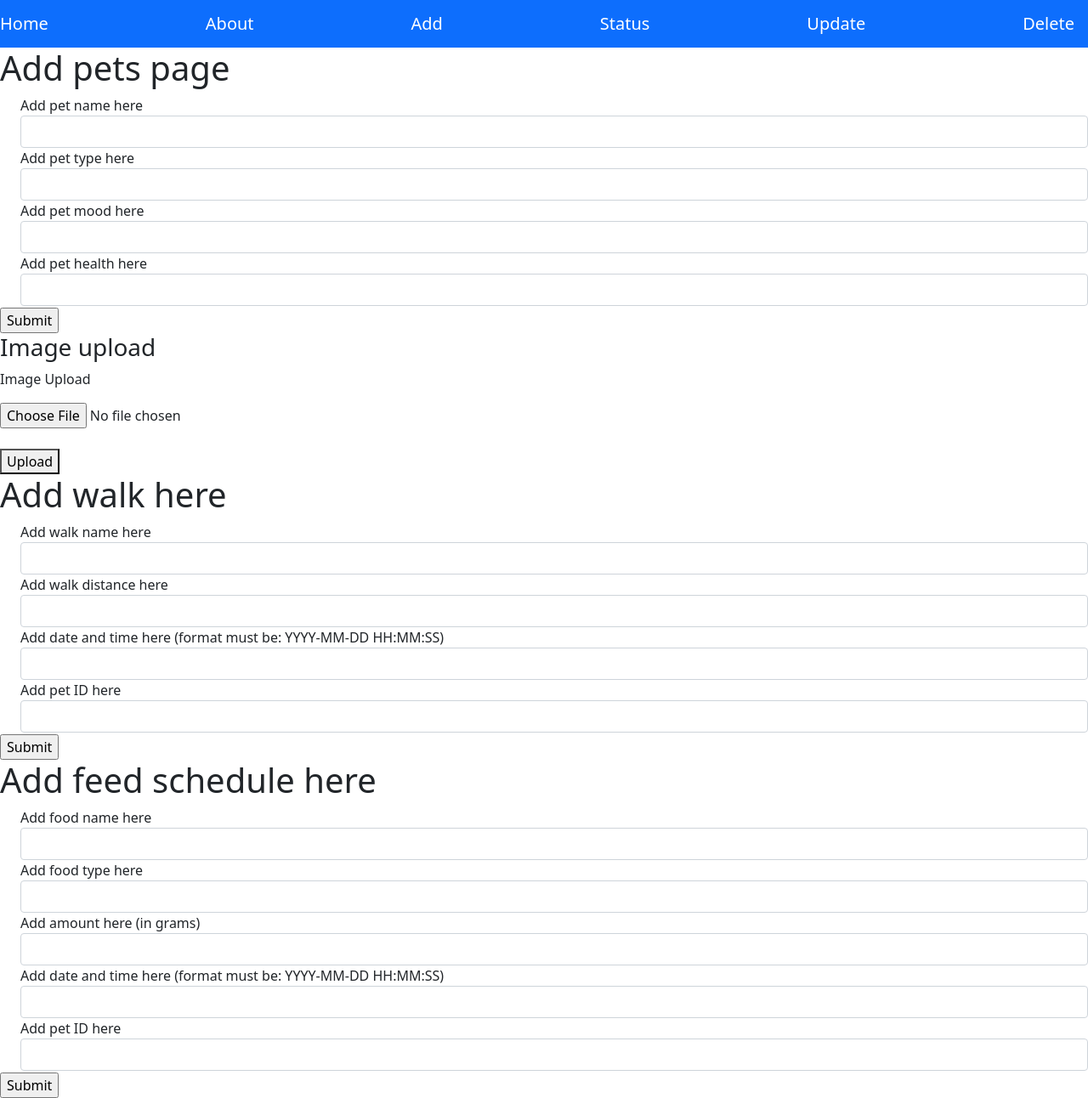
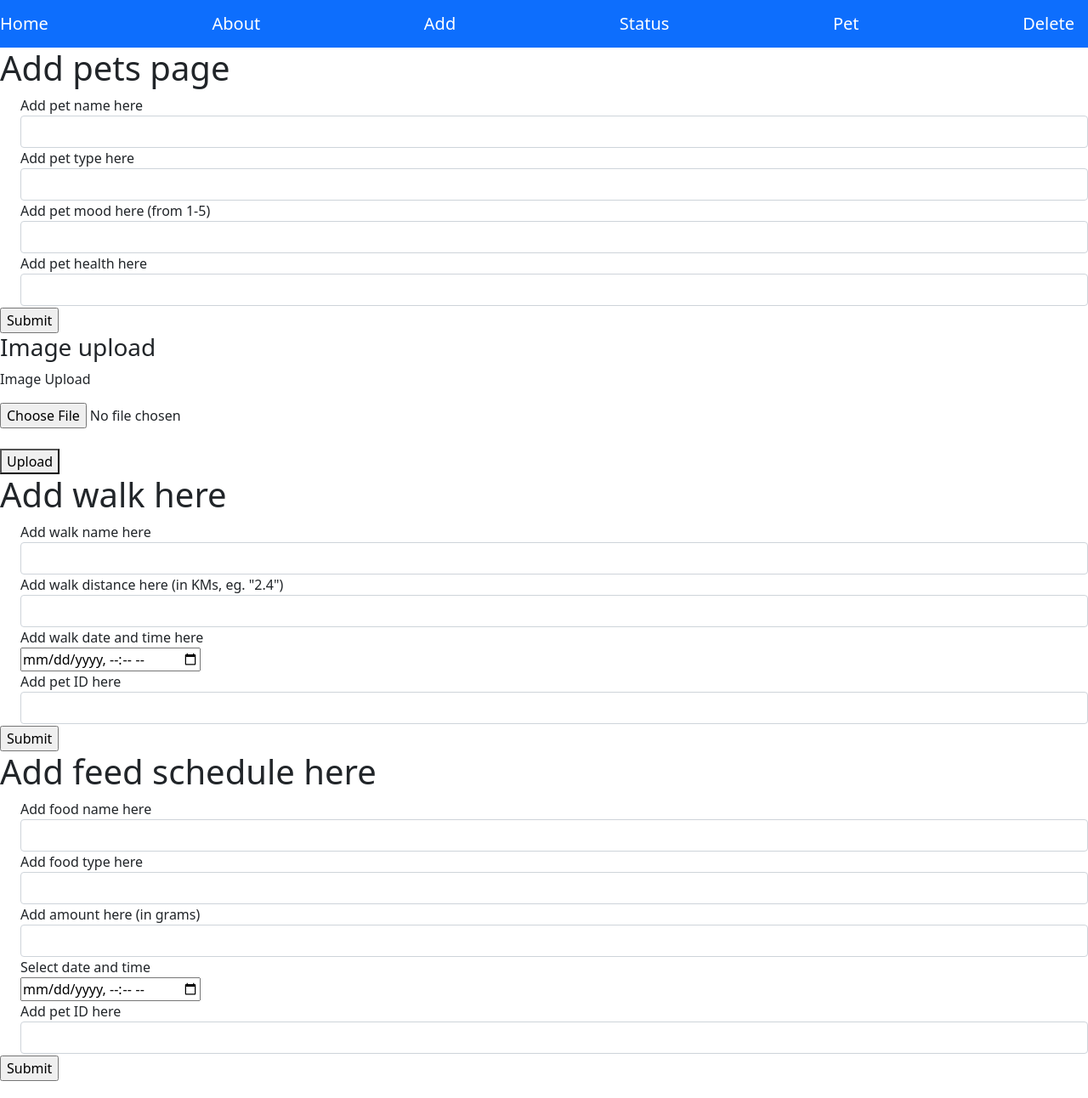
Before and after one commit to qmcgilvery/ePetTracker, a website: page views/add.html in a window 1280 px wide. Shown: the whole page at 85% size. Drawn offline with nearby package versions, Linux system fonts and the light colour scheme.

Commit message:
added pet page, minor fixes on add page
added pet page, minor fixes on add page

```diff
--- a/views/add.html
+++ b/views/add.html
@@ -12,7 +12,7 @@
       <a class="navbar-brand" href="/about">About</a>
       <a class="navbar-brand" href="/add">Add</a>
       <a class="navbar-brand" href="/new_status">Status</a>
-      <a class="navbar-brand" href="/update">Update</a>
+      <a class="navbar-brand" href="/pet">Pet</a>
       <a class="navbar-brand" href="/delete">Delete</a>
     </nav>
 
@@ -30,9 +30,9 @@
             <input class="form-control" name="add_pet" type="text" id="pet_type">
 
             <label class="form-check-label" for="pet_mood">
-              Add pet mood here
+              Add pet mood here (from 1-5)
           </label>
-          <input class="form-control" name="add_pet" type="text" id="pet_mood">
+          <input class="form-control" name="add_pet" type="number" id="pet_mood">
 
           <label class="form-check-label" for="pet_health">
             Add pet health here
@@ -60,19 +60,22 @@
             <input class="form-control" name="add_walk" type="text" id="walk_name">
 
             <label class="form-check-label" for="walk_distance">
-                Add walk distance here
+                Add walk distance here (in KMs, eg. "2.4")
             </label>
-            <input class="form-control" name="add_walk" type="text" id="walk_distance">
+            <input class="form-control" name="add_walk" type="number" id="walk_distance", step=".01", min="0" max="99">
 
             <label class="form-check-label" for="walk_datetime">
-              Add date and time here (format must be: YYYY-MM-DD HH:MM:SS)
+              Add walk date and time here
           </label>
-          <input class="form-control" name="add_walk" type="text" id="walk_datetime">
+          <div>
+            <!-- Date time picker, leave value="" empty for to show current datetime as default-->
+            <input type="datetime-local" id="walk_datetime" name="add_walk" value="" min="2021-09-07T00:00" max="2023-09-14T00:00">
+          </div>
 
           <label class="form-check-label" for="pet_id">
             Add pet ID here
         </label>
-        <input class="form-control" name="add_walk" type="text" id="pet_id">
+        <input class="form-control" name="add_walk" type="number" id="pet_id">
         </div>
             <input type="submit" value="Submit"/>
         </form>
@@ -93,17 +96,19 @@
               <label class="form-check-label" for="feed_amount">
                   Add amount here (in grams)
               </label>
-              <input class="form-control" name="add_feed" type="text" id="feed_amount">
+              <input class="form-control" name="add_feed" type="number" id="feed_amount">
 
               <label class="form-check-label" for="feed_datetime">
-                Add date and time here (format must be: YYYY-MM-DD HH:MM:SS)
+                Select date and time
             </label>
-            <input class="form-control" name="add_feed" type="text" id="feed_datetime">
-
+            <div>
+            <!-- Date time picker, leave value="" empty for to show current datetime as default-->
+            <input type="datetime-local" id="feed_datetime" name="add_feed" value="" min="2021-09-07T00:00" max="2023-09-14T00:00">
+          </div>
             <label class="form-check-label" for="pet_id">
               Add pet ID here
           </label>
-          <input class="form-control" name="add_feed" type="text" id="pet_id">
+          <input class="form-control" name="add_feed" type="number" id="pet_id">
           </div>
               <input type="submit" value="Submit"/>
           </form>
```
Also changed, not shown: routes/main.js (+5 -5 lines), views/about.html (+1 -1 lines), views/delete.html (+1 -1 lines), views/index.html (+1 -1 lines), views/new_status.html (+1 -1 lines), views/pet.html (renamed from views/update.html, +3 -3 lines).
